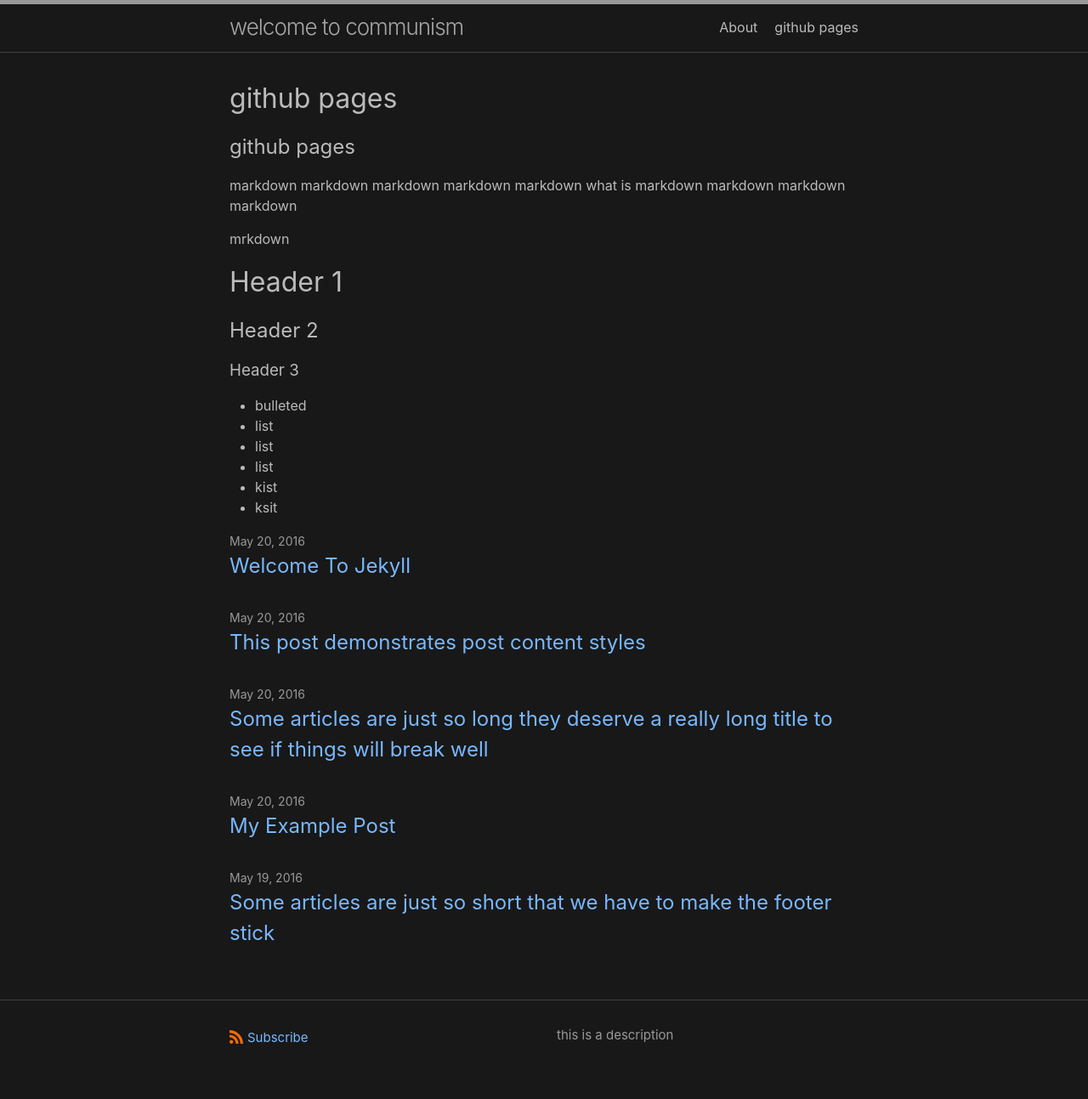
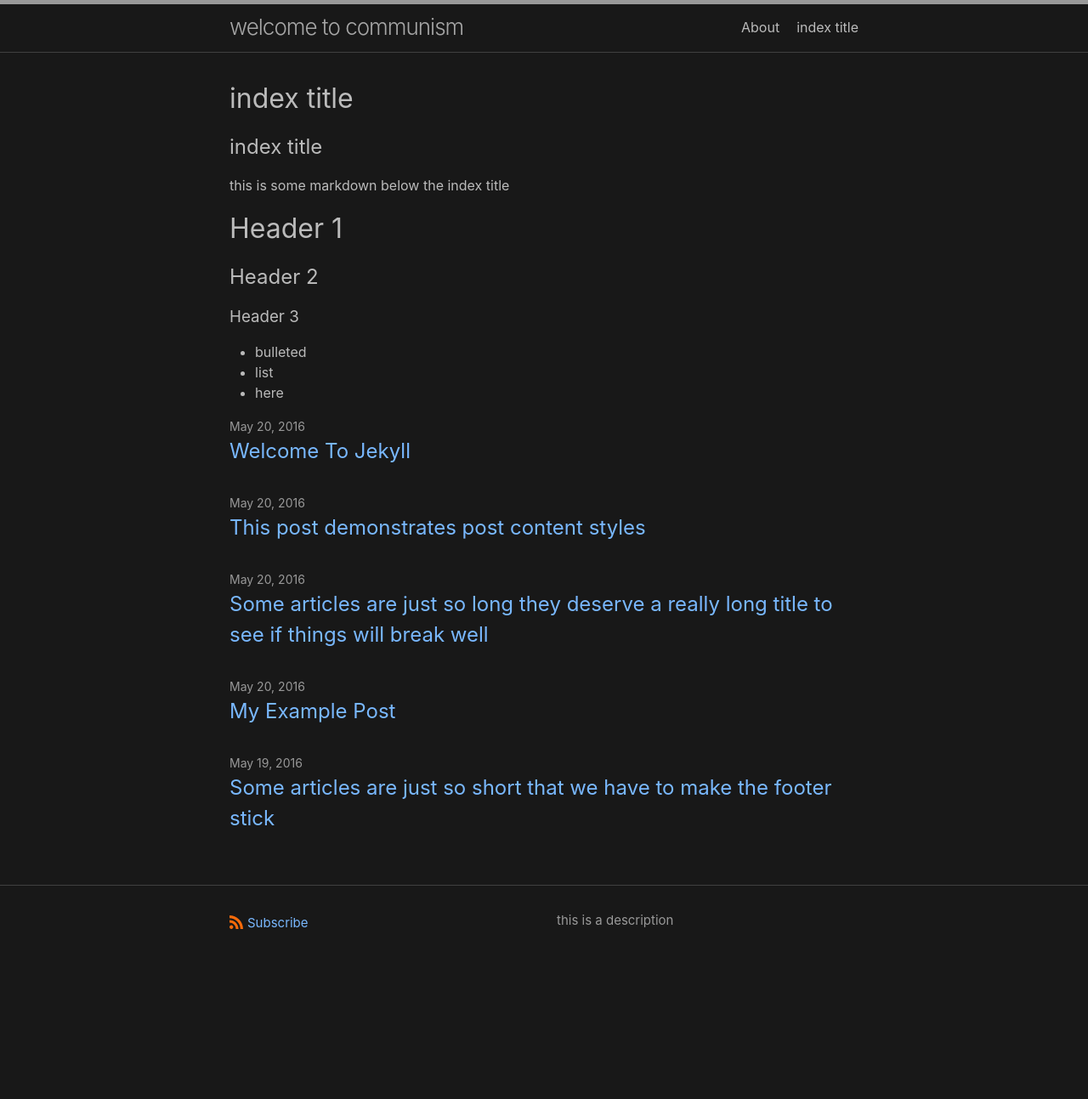
Before and after one commit to alext180/alext180.github.io, a Jekyll site: the page built from index.md, in a window 1280 px wide. Shown: the whole page at 85% size. Built offline with Jekyll 4.4.1, drawn with Linux system fonts in a browser that asks for light colours; our own code applies the rules of GitHub Pages for plain Markdown files; after the commit the page ends 1158 px from its top, so only the background shows below that.

Commit message:
Update index.md

```diff
--- a/index.md
+++ b/index.md
@@ -1,8 +1,5 @@
-## github pages
-markdown markdown markdown markdown markdown
-what is markdown markdown markdown markdown
-
-mrkdown
+## index title
+this is some markdown below the index title
 
 # Header 1
 ## Header 2
@@ -10,7 +7,4 @@ mrkdown
 
 - bulleted
 - list
-- list
-- list
-- kist
-- ksit
+- here
```
